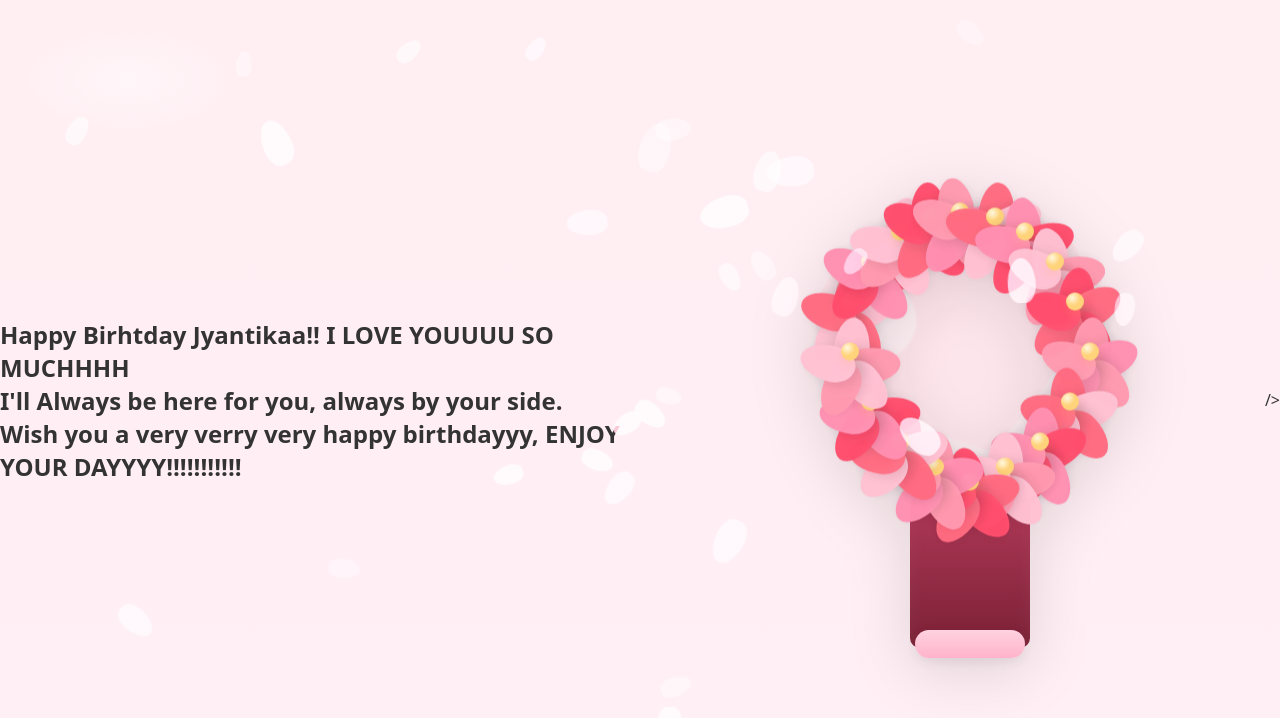
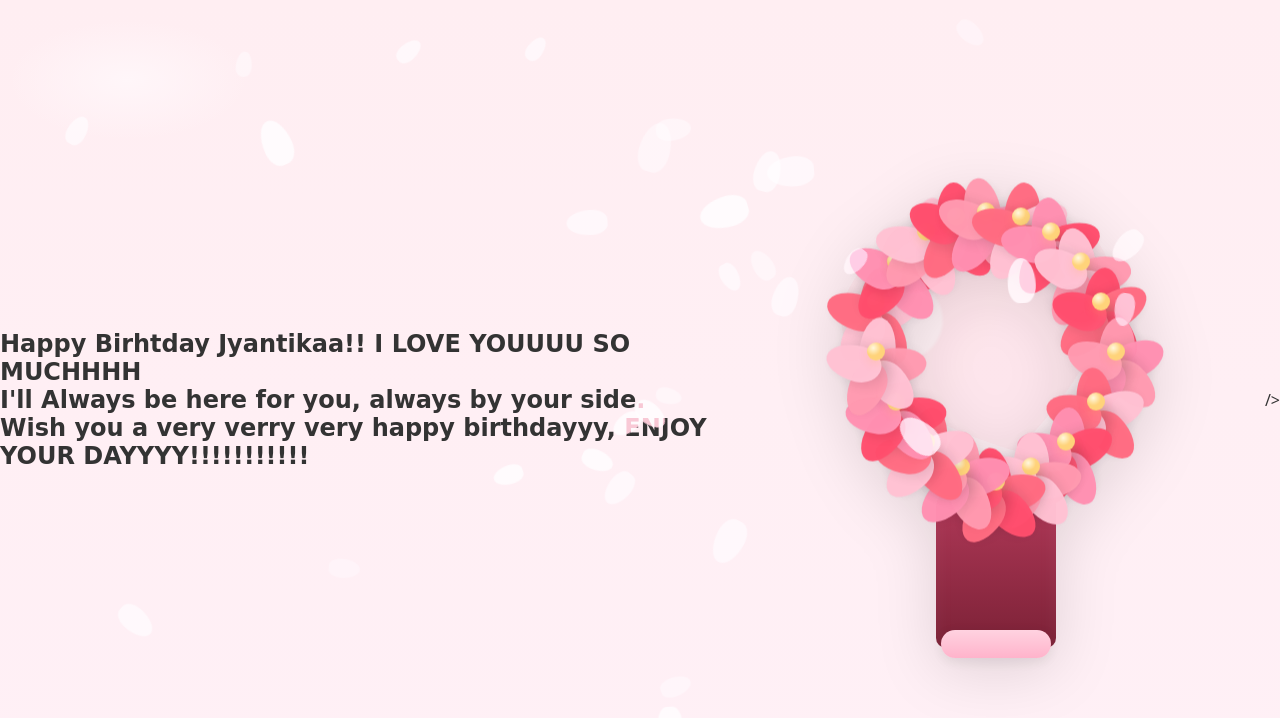
Before and after one commit to WeaponBlaze/flowers, a plain HTML site: page index.html in a window 1280 px wide. Drawn offline with Linux system fonts and the light colour scheme.

Commit message:
Update index.html

```diff
--- a/index.html
+++ b/index.html
@@ -4,7 +4,7 @@
   <meta charset="utf-8" />
   <meta name="viewport" content="""width=device-width,initial-scale=1"
   <title> </title>
-  <h2>Happy Birhtday Jyantikaa!! I LOVE YOUUUU SO MUCHHHH<br> I'll Always be here for you, always by your side.<br>Wish you a very verry very happy birthdayyy, ENJOY YOUR DAYYYY!!!!!!!!!!!</h1>
+  <h2 style=font-family:cursive>Happy Birhtday Jyantikaa!! I LOVE YOUUUU SO MUCHHHH<br> I'll Always be here for you, always by your side.<br>Wish you a very verry very happy birthdayyy, ENJOY YOUR DAYYYY!!!!!!!!!!!</h1>
   <style>
     :root{
       --bg1:#ffeef2; --bg2:#fff0f6;
```
